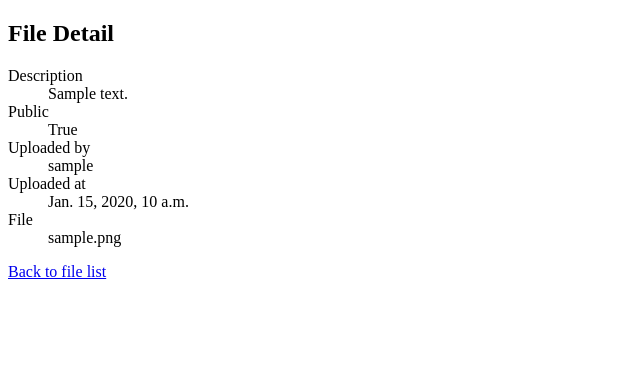
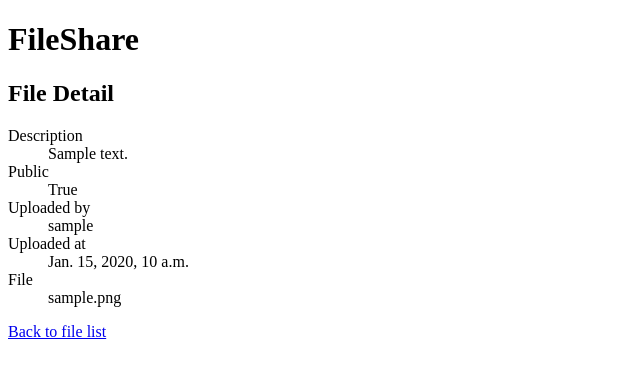
Before and after one commit to dr-mark/improved-telegram, a Django app: page /files/1/ in a window 1280 px wide. Shown: the top 378 px of the page, without its empty margins (0-640 px from the left). Run offline with Django 3.2, Linux system fonts and the light colour scheme; tables that the repository leaves empty hold one stand-in row (values such as "Sample post").

Commit message:
Add heading for title to base template

```diff
--- a/fileshare/templates/base.html
+++ b/fileshare/templates/base.html
@@ -6,6 +6,7 @@
     <title>{% trans "FileShare" %}</title>
 </head>
 <body>
+<h1>FileShare</h1>
 {% block body %}{% endblock %}
 </body>
 </html>
```
